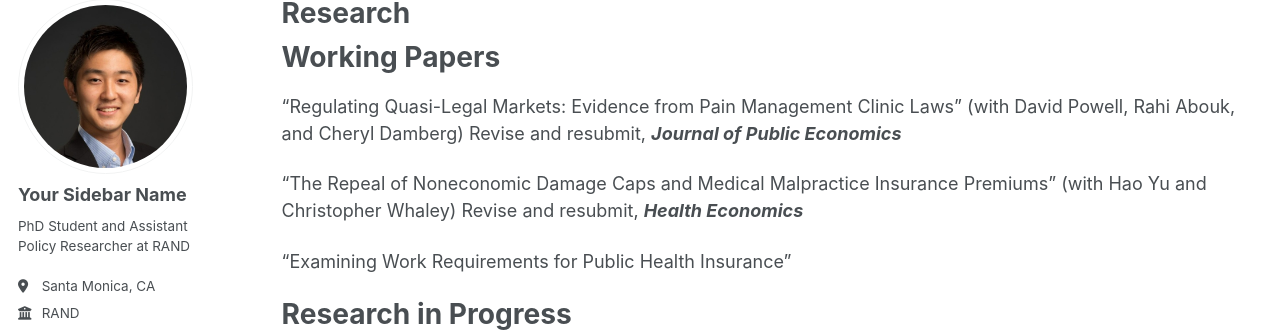
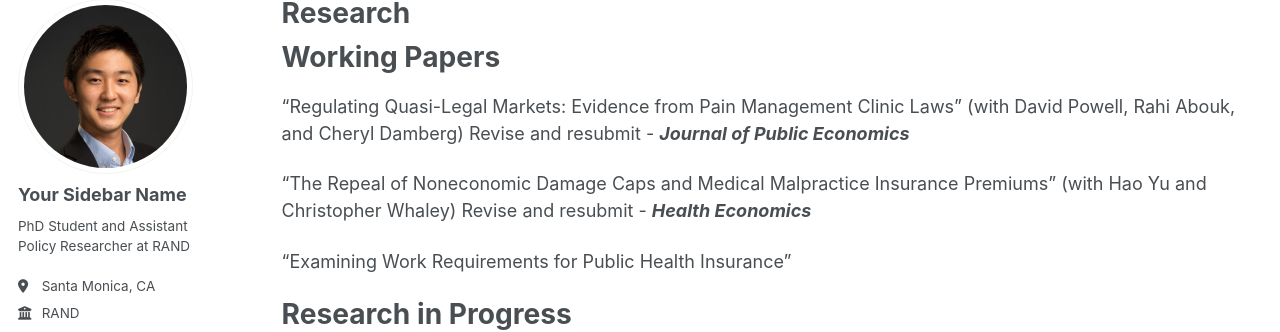
Before and after one commit to yujimizushima/yujimizushima.github.io, a Jekyll site: the page built from _pages/research.md, in a window 1280 px wide and 1313 px high. Shown: the part 107-439 px from the top of the window. Built offline with Jekyll 4.4.1, drawn with Linux system fonts in a browser that asks for light colours.

```diff
--- a/_pages/research.md
+++ b/_pages/research.md
@@ -8,9 +8,9 @@ author_profile: true
 Working Papers
 ======
 
-"Regulating Quasi-Legal Markets: Evidence from Pain Management Clinic Laws" (with David Powell, Rahi Abouk, and Cheryl Damberg) Revise and resubmit, _**Journal of Public Economics**_
+"Regulating Quasi-Legal Markets: Evidence from Pain Management Clinic Laws" (with David Powell, Rahi Abouk, and Cheryl Damberg) Revise and resubmit - _**Journal of Public Economics**_
 
-"The Repeal of Noneconomic Damage Caps and Medical Malpractice Insurance Premiums" (with Hao Yu and Christopher Whaley) Revise and resubmit, _**Health Economics**_
+"The Repeal of Noneconomic Damage Caps and Medical Malpractice Insurance Premiums" (with Hao Yu and Christopher Whaley) Revise and resubmit - _**Health Economics**_
 
 "Examining Work Requirements for Public Health Insurance"
 
```
